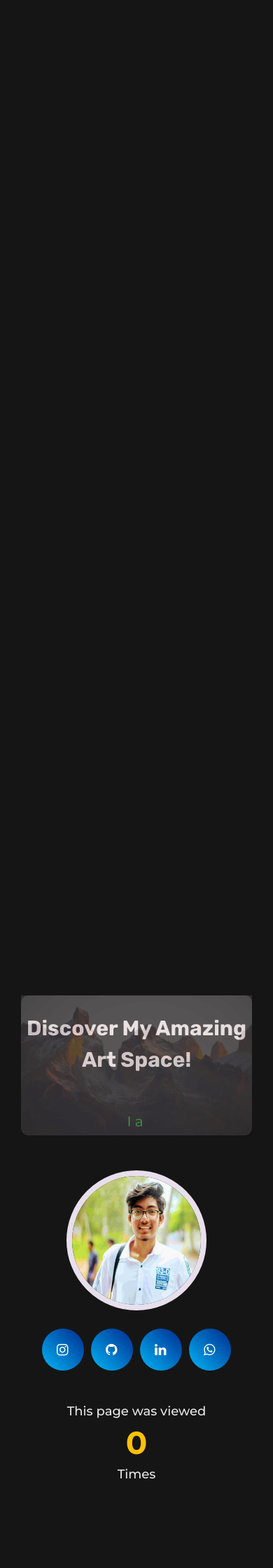
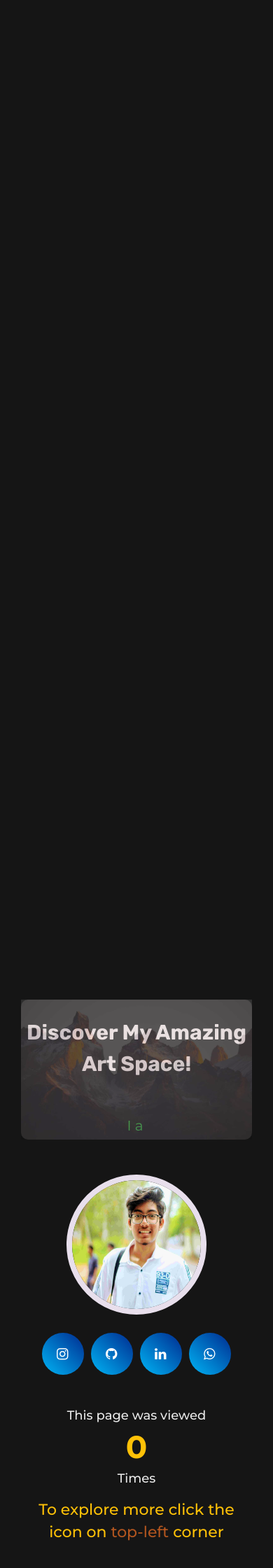
Before and after one commit to rawho/portfolio-jekyll, a Jekyll site: the page built from _certificates/it-support.md, in a window 390 px wide. Shown: the part 768-3008 px from the top of the page at 70% size. Built offline with Jekyll 4.4.1, drawn with Linux system fonts in a browser that asks for light colours; nearby versions of some CDN libraries.

Commit message:
scroll bar customized

```diff
--- a/_includes/home.html
+++ b/_includes/home.html
@@ -14,9 +14,17 @@
   .container .counter p{
     font-size: 18px;
   }
+  #phone-tip{
+    display: none;
+  }
+  @media(max-width: 676px){
+    #phone-tip{
+      display: block;
+    }
+  }
 </style>
 <section class="home section active" id="home">
-    <div class="container">
+    <div style="padding-bottom: 0;" class="container">
         <div class="intro">
             <div class="intro-box">
                 <img src="/static/images/bg.jpg" alt="background" class="bg">
@@ -38,6 +46,7 @@
           <h2 id="count">0</h2>
           <p>Times</p>
         </div>
+        <p id="phone-tip" style="color: #ffc107; font-size: 22px; line-height: 2rem;">To explore more click the icon on <span style="color: #b1551f;">top-left</span> corner</p>
     </div>
 </section>
 <script>
--- a/static/css/style.css
+++ b/static/css/style.css
@@ -17,6 +17,34 @@
     text-decoration: none;
     box-sizing: border-box;
 }
+
+/* Scrollbar  */
+/* width */
+::-webkit-scrollbar {
+    width: 5px;
+  }
+  @media(max-width: 676px){
+    ::-webkit-scrollbar {
+        width: 2px;
+      }
+  }
+
+  /* Track */
+  ::-webkit-scrollbar-track {
+    background: #000000;
+  }
+
+  /* Handle */
+  ::-webkit-scrollbar-thumb {
+    background: #ffc107;
+  }
+
+  /* Handle on hover */
+  ::-webkit-scrollbar-thumb:hover {
+    background: #943f1d;
+  }
+
+
 ::before,::after{
     box-sizing: border-box;
 }
```
